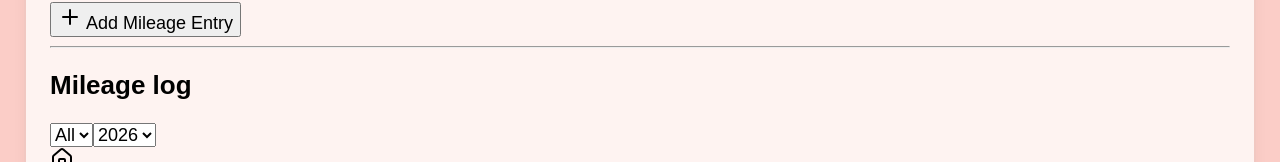
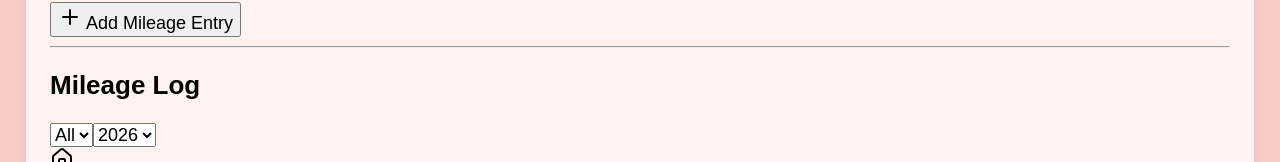
Before and after one commit to howmanymilestohome/airbnb-mileage-logger, a React (Vite) app: page / in a window 1280 px wide. Shown: the part 732-894 px from the top of the page. Built offline with nearby package versions, Linux system fonts and the light colour scheme.

Commit message:
Update App.jsx

```diff
--- a/src/App.jsx
+++ b/src/App.jsx
@@ -345,7 +345,7 @@ export default function AirbnbMileageLogger() {
           <Card className="rounded-2xl shadow-sm">
             <CardContent className="p-3">
               <div className="mb-4 flex flex-col gap-3 md:flex-row md:items-center md:justify-between">
-                <h2 className="text-xl font-semibold text-slate-900">Mileage log</h2>
+                <h2 className="section-heading text-xl font-semibold">Mileage Log</h2>
                 <div className="flex gap-2">
                   <select
                     value={filterProperty}
```
